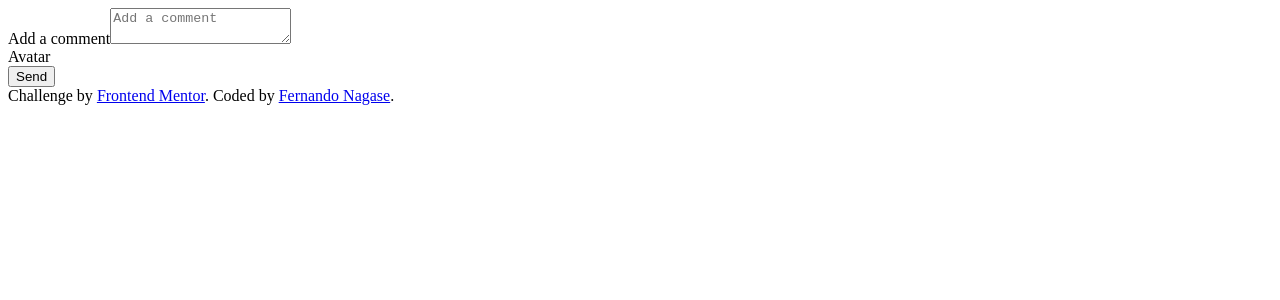
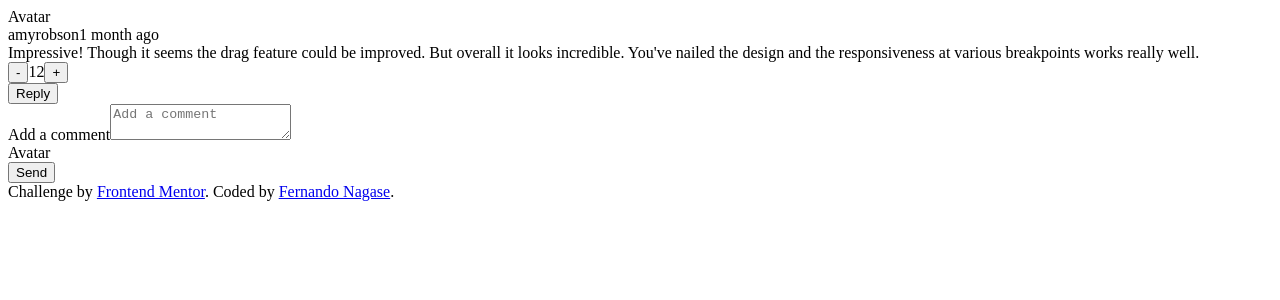
Before and after one commit to fernandonagase/nextjs-comments-component, a Next.js app: page / in a window 1280 px wide. Shown: the top 300 px of the page. Built offline with nearby package versions, Linux system fonts and the light colour scheme.

Commit message:
create skeleton for the CommentCard component

```diff
--- /dev/null
+++ b/components/CommentCard/comment-action.tsx
@@ -0,0 +1,10 @@
+import CountControl from '../CountControl'
+
+export default function CommentAction() {
+    return (
+        <div>
+            <CountControl />
+            <button type="button">Reply</button>
+        </div>
+    )
+}
--- /dev/null
+++ b/components/CommentCard/comment-body.tsx
@@ -0,0 +1,9 @@
+export default function CommentBody() {
+    return (
+        <div>
+            {
+                "Impressive! Though it seems the drag feature could be improved. But overall it looks incredible. You've nailed the design and the responsiveness at various breakpoints works really well."
+            }
+        </div>
+    )
+}
--- /dev/null
+++ b/components/CommentCard/comment-header.tsx
@@ -0,0 +1,11 @@
+import Avatar from '../Avatar'
+
+export default function CommentHeader() {
+    return (
+        <header>
+            <Avatar />
+            <span>amyrobson</span>
+            <span>1 month ago</span>
+        </header>
+    )
+}
--- /dev/null
+++ b/components/CommentCard/index.tsx
@@ -0,0 +1,13 @@
+import CommentAction from './comment-action'
+import CommentBody from './comment-body'
+import CommentHeader from './comment-header'
+
+export default function CommentCard() {
+    return (
+        <article>
+            <CommentHeader />
+            <CommentBody />
+            <CommentAction />
+        </article>
+    )
+}
--- a/components/CommentSection/index.tsx
+++ b/components/CommentSection/index.tsx
@@ -1,8 +1,12 @@
 import AddComment from '../AddComment'
+import CommentCard from '../CommentCard'
 
 export default function CommentSection() {
     return (
         <section>
+            <div>
+                <CommentCard />
+            </div>
             <AddComment />
         </section>
     )
--- /dev/null
+++ b/components/CountControl/index.tsx
@@ -0,0 +1,13 @@
+export default function CountControl() {
+    return (
+        <div>
+            <button type="button" aria-label="Acrescentar 1">
+                -
+            </button>
+            <span>12</span>
+            <button type="button" aria-label="Diminuir 1">
+                +
+            </button>
+        </div>
+    )
+}
```
